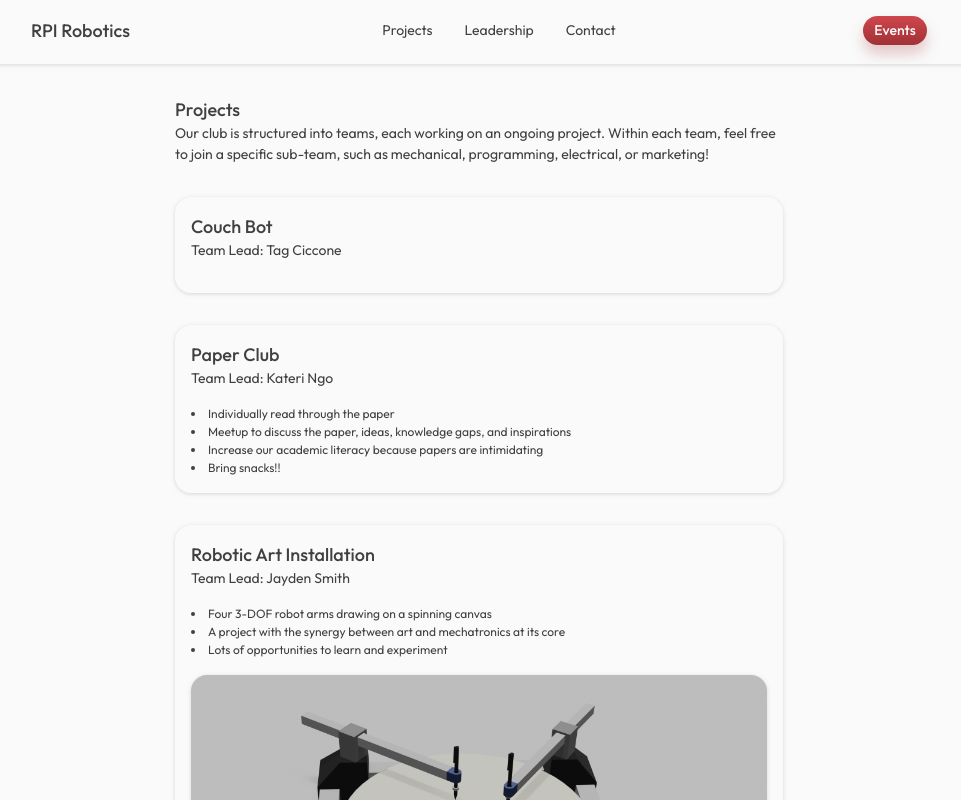
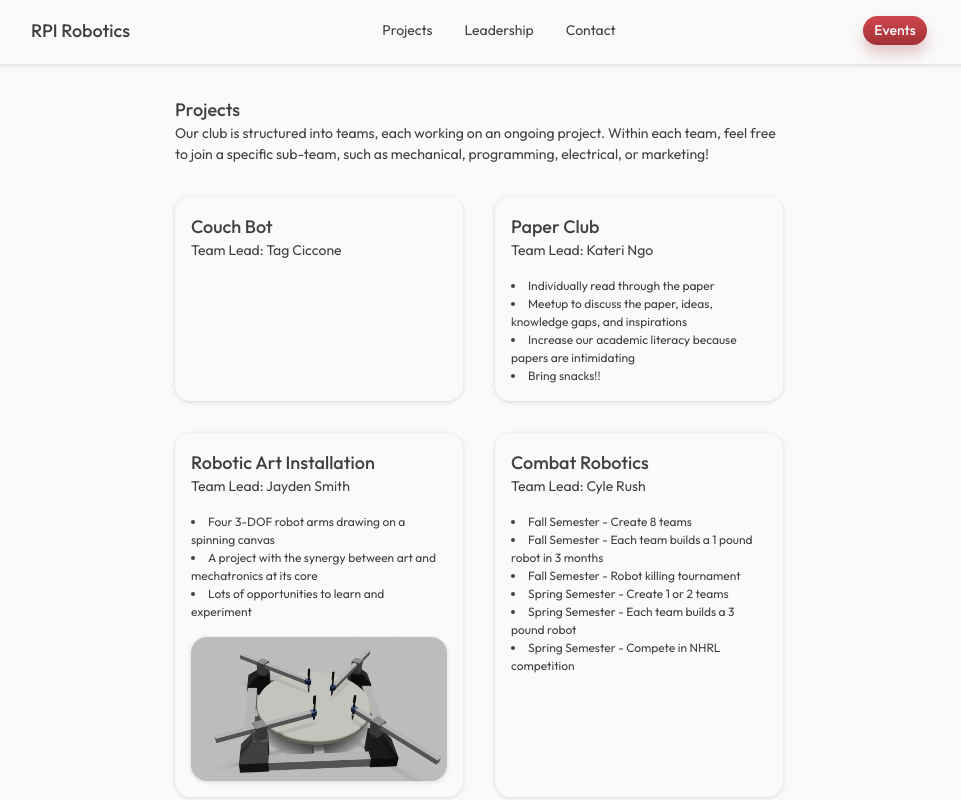
Before and after one commit to haydenheroux/rpi-robotics-website, a React (Vite) app: page / in a window 1280 px wide. Shown: the top 800 px of the page, without its empty margins (161-1122 px from the left). Built offline with nearby package versions, Linux system fonts and the light colour scheme.

Commit message:
Fix nav width and add two column layout.

```diff
--- a/src/App.tsx
+++ b/src/App.tsx
@@ -15,7 +15,7 @@ function App() {
           mechanical, programming, electrical, or marketing!
         </p>
         <div className="block h-8"></div>
-        <div className="flex flex-col gap-8">
+        <div className="grid lg:grid-cols-2 gap-8">
           <ProjectCard name="Couch Bot" teamLead="Tag Ciccone" />
           <ProjectCard
             name="Paper Club"
--- a/src/components/Nav.tsx
+++ b/src/components/Nav.tsx
@@ -1,7 +1,7 @@
 function Nav() {
   return (
     <nav className="w-screen h-16 py-4 px-6 bg-neutral-50 drop-shadow-sm/25 drop-shadow-neutral-500">
-      <div className="w-full sm:w-4xl sm:mx-auto flex flex-row gap-8 justify-between items-center">
+      <div className="w-full lg:w-4xl lg:mx-auto flex flex-row gap-8 justify-between items-center">
         <span className="min-w-26 type-title text-neutral-700">
           RPI Robotics
         </span>
```
